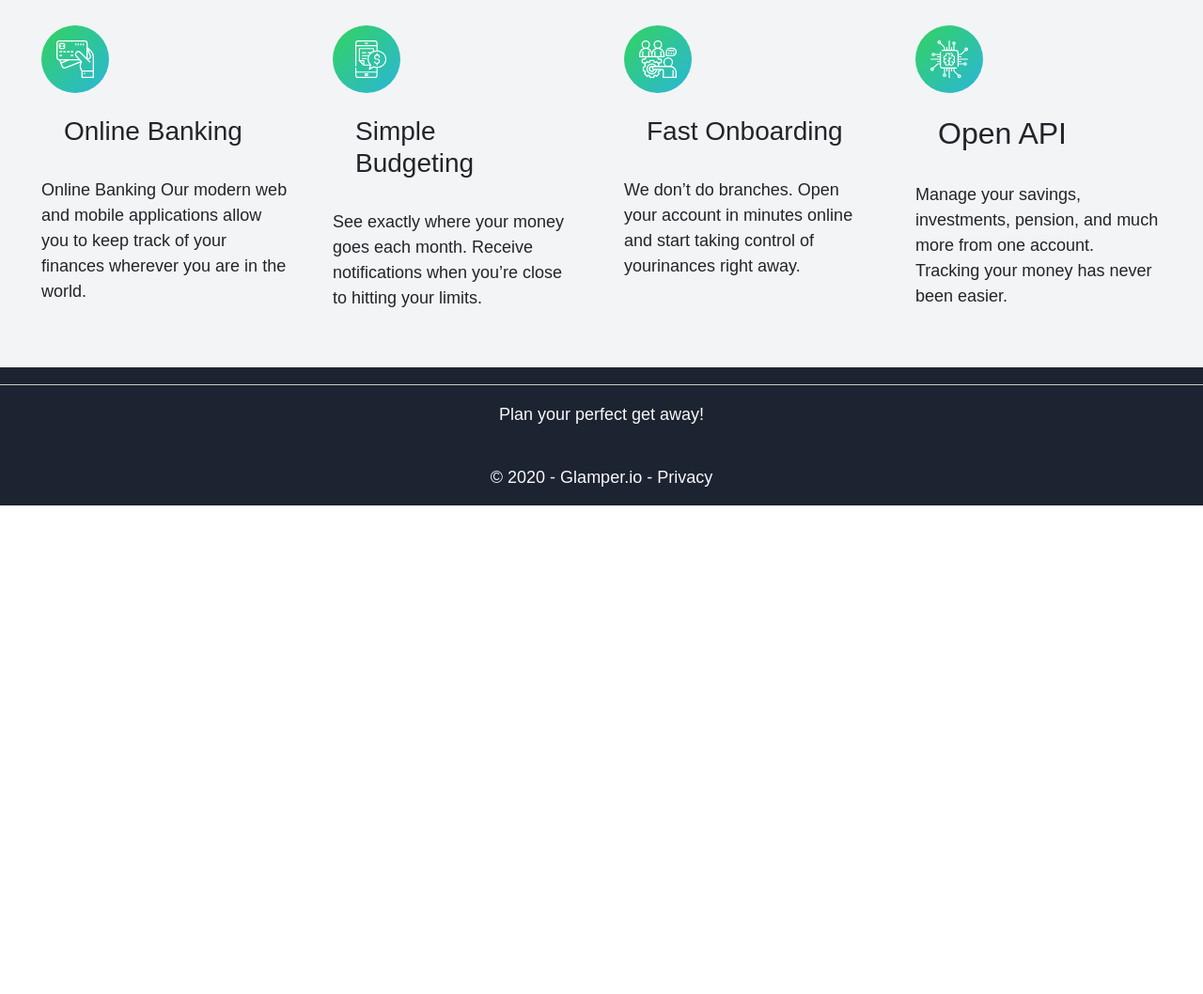
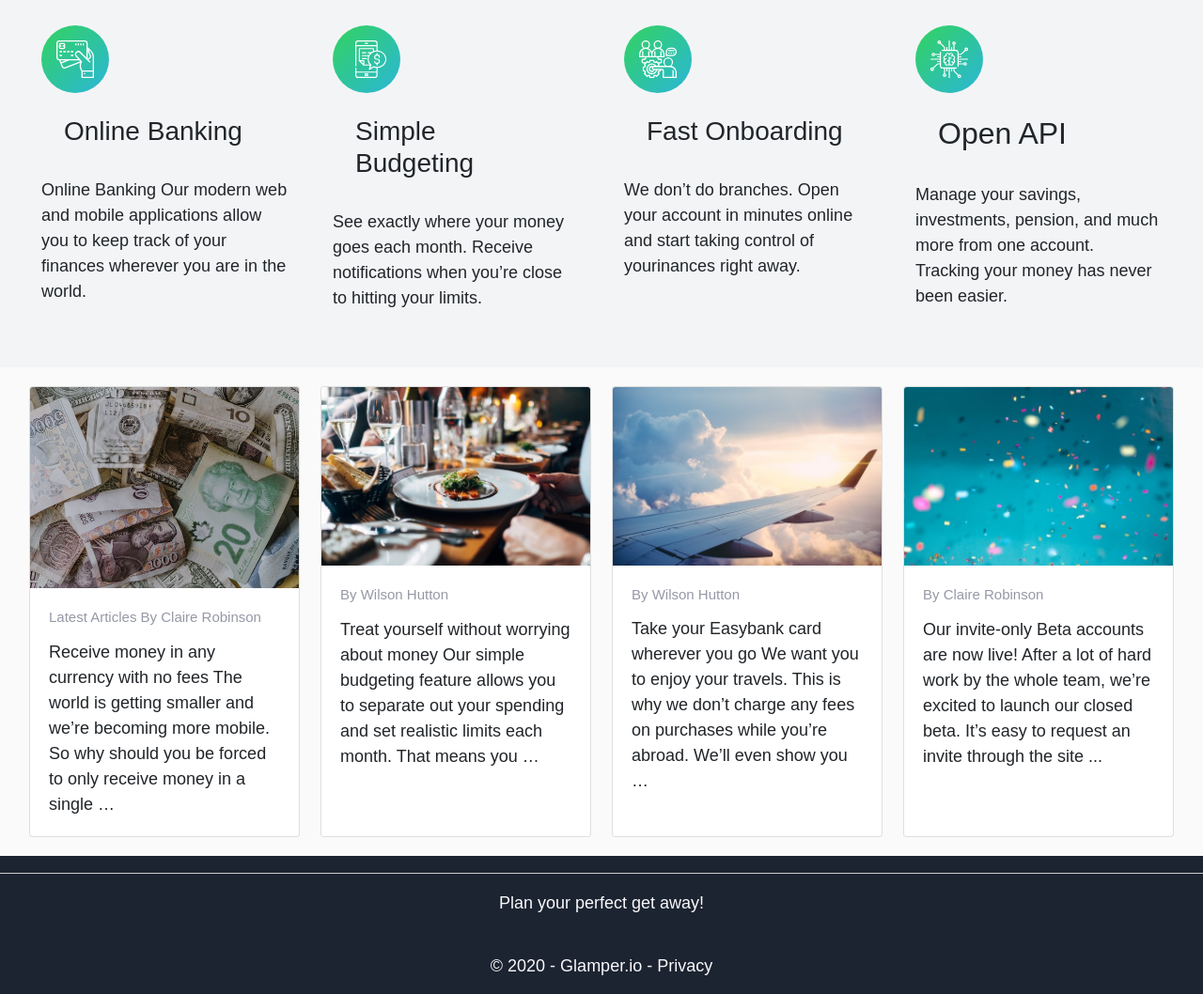
Before and after one commit to suziGeek/FrontEnd-Excersize, a website built with Parcel: page index.html in a window 1280 px wide. Shown: the part 941-1999 px from the top of the page at 94% size. Before the commit the page ends 1479 px from the top, so only its background shows below. Built offline with nearby package versions, Linux system fonts and the light colour scheme; a web font is replaced by a local one.

Commit message:
fourth section

```diff
--- a/css/main.css
+++ b/css/main.css
@@ -355,6 +355,19 @@ textarea {
   padding: 20px;
 }
 
+.fourth-sec {
+  background-color: hsl(0, 0%, 98%);
+  display: flex;
+  flex-direction: row;
+  justify-content: space-around;
+  padding: 20px;
+}
+
+.card-title {
+  font-size: 15px;
+  color: hsl(233, 8%, 62%);
+}
+
 .red {
   border: medium dashed green;
 }
--- a/index.html
+++ b/index.html
@@ -142,7 +142,39 @@
               </div>
 
               </div>
+<!-- FOURTH SECTION -->
+        <div class="fourth-sec">
 
+          <div class="card" style="width: 18rem;">
+            <img class="card-img-top" src="../images/image-currency.jpg" alt="Card image cap">
+            <div class="card-body">
+              <p class="card-title">Latest Articles By Claire Robinson</p>
+              <p class="card-text">Receive money in any currency with no fees The world is getting smaller and we’re becoming more mobile. So why should you be forced to only receive money in a single …</p>
+            </div>
+          </div>
+          <div class="card" style="width: 18rem;">
+            <img class="card-img-top" src="../images/image-restaurant.jpg" alt="Card image cap">
+            <div class="card-body">
+              <p class="card-title">By Wilson Hutton </p>
+              <p class="card-text">Treat yourself without worrying about money Our simple budgeting feature allows you to separate out your spending and set realistic limits each month. That means you … </p>
+            </div>
+          </div>
+          <div class="card" style="width: 18rem;">
+            <img class="card-img-top" src="../images/image-plane.jpg" alt="Card image cap">
+            <div class="card-body">
+              <p class="card-title">By Wilson Hutton</p>
+              <p class="card-text">Take your Easybank card wherever you go We want you to enjoy your travels. This is why we don’t charge any fees on purchases while you’re abroad. We’ll even show you … </p>
+            </div>
+          </div>
+          <div class="card" style="width: 18rem;">
+            <img class="card-img-top" src="../images/image-confetti.jpg" alt="Card image cap">
+            <div class="card-body">
+              <p class="card-title">By Claire Robinson</p>
+              <p class="card-text">Our invite-only Beta accounts are now live! After a lot of hard work by the whole team, we’re excited to launch our closed beta. It’s easy to request an invite through the site ... </p>
+            </div>
+          </div>
+
+        </div>
         <!-- END MAIN SECTION -->
       </div>
       <!-- FOOTER -->
```
Lines whose indentation alone changed are shown as unchanged.
